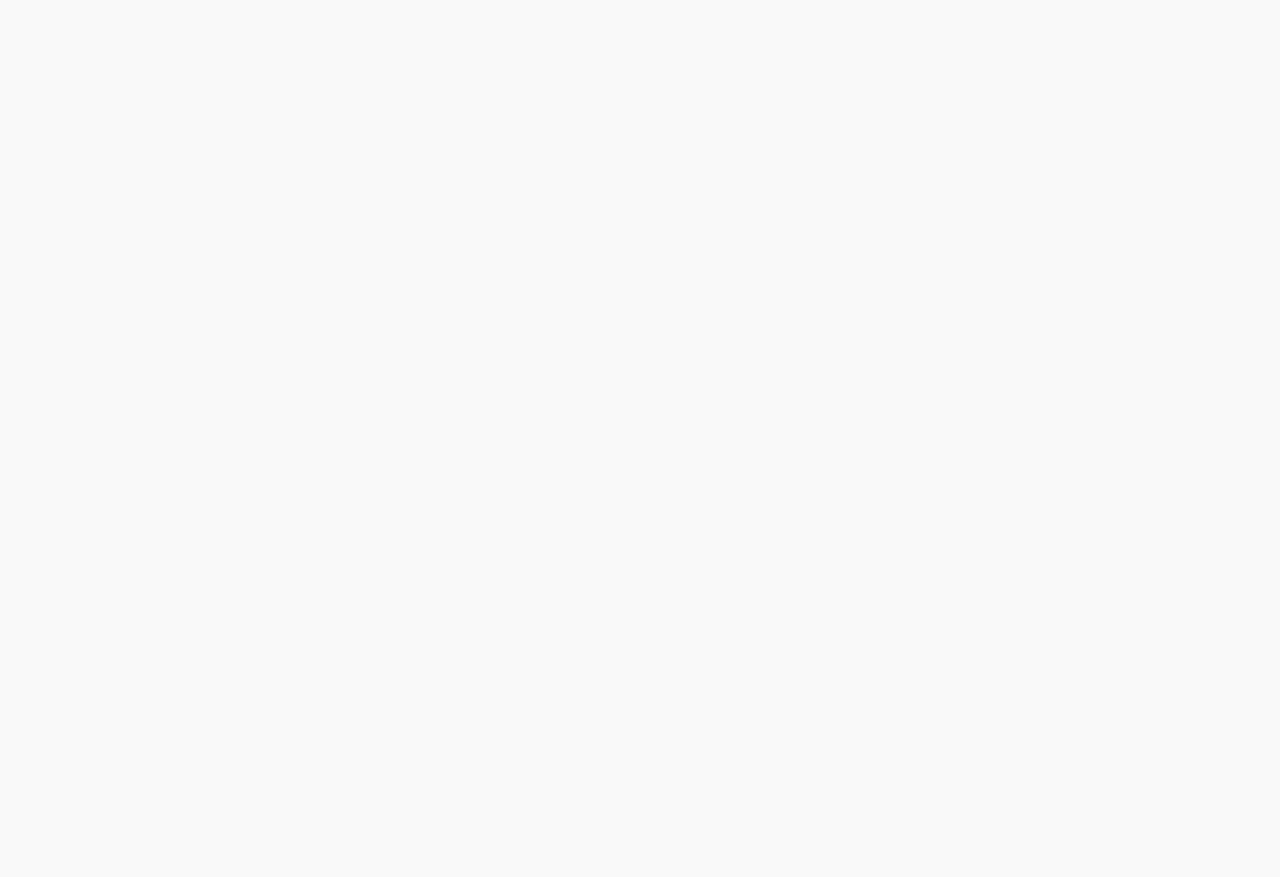
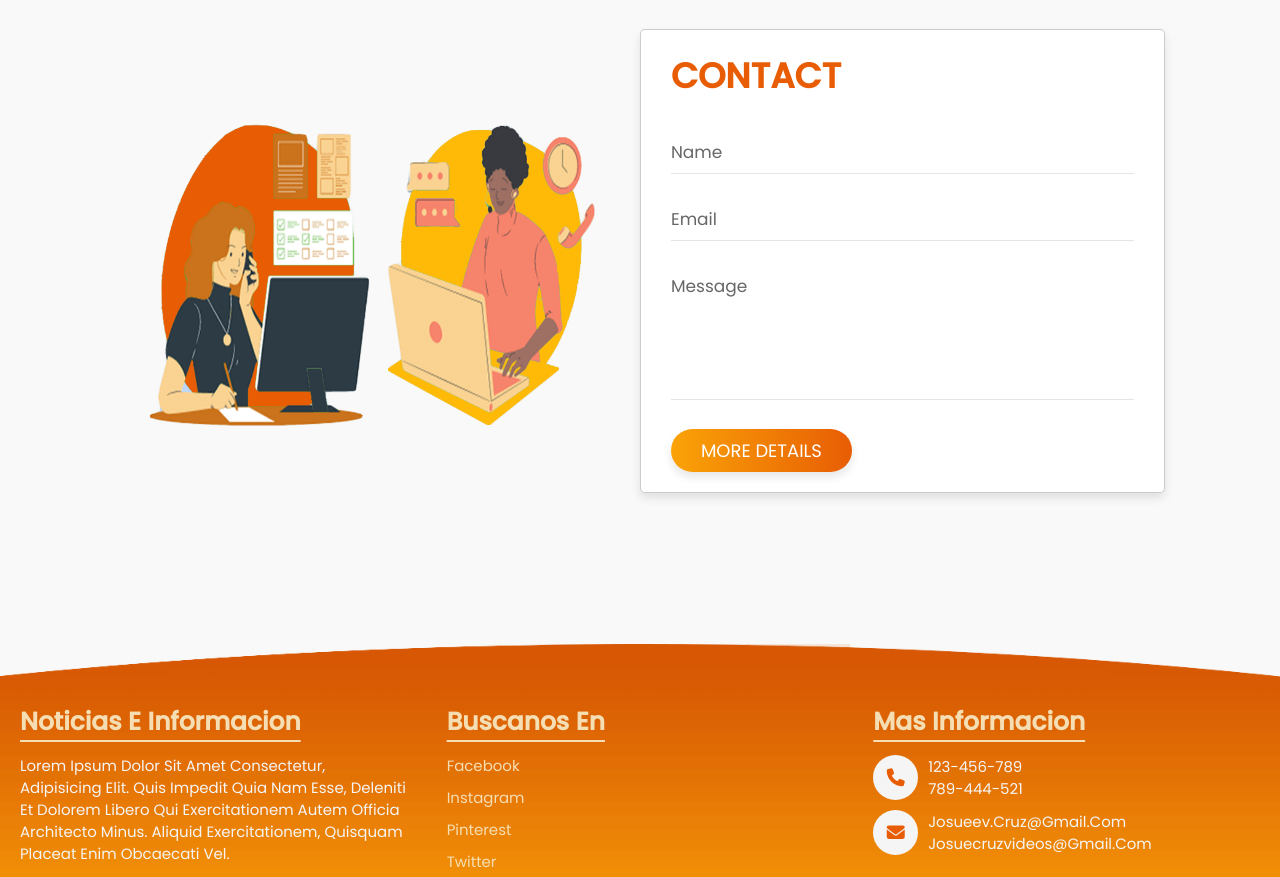
Before and after one commit to JosueEC/FULLSTACK-PROJECT-Foods-Javascript-React-Express-PostgreqSQL, a React (Create React App) app in the folder client/: page / in a window 1280 px wide. Shown: the part 1920-2797 px from the top of the page. Before the commit the page ends 1714 px from the top, so only its background shows below. Built offline with nearby package versions, Linux system fonts and the light colour scheme.

Commit message:
style(components): :lipstick: Creacion del componente Footer
Se creo el componente Footer para mostrar mas informacion de contacto para los usuarios, de igual forma es completamente responsivo

```diff
--- a/client/src/App.js
+++ b/client/src/App.js
@@ -2,6 +2,8 @@
 import Navbar from './components/Navbar/Navbar'
 import Home from './pages/Home/Home'
 import ContainerCardsDiet from './components/ContainerCardsDiet/ContainerCardsDiet';
+import Contact from './pages/Contact/Contact';
+import Footer from './components/Footer/Footer';
 
 function App() {
   return (
@@ -9,6 +11,8 @@ function App() {
       <Navbar />
       <Home />
       <ContainerCardsDiet />
+      <Contact />
+      <Footer />
     </div>
   );
 }
--- a/client/src/components/ContainerCardsDiet/ContainerCardsDiet.jsx
+++ b/client/src/components/ContainerCardsDiet/ContainerCardsDiet.jsx
@@ -6,7 +6,7 @@ import styles from './ContainerCardsDiet.module.css'
 export default function ContainerCardsDiet () {
   return (
     <section className={styles.detalles} id='detalles'>
-      <h1 className='heading'>RECIPES</h1>
+      <h1 className={styles.heading}>RECIPES</h1>
       <div className={styles.cajaContenedor}>
         <CardDiet />
         <CardDiet />
--- a/client/src/components/ContainerCardsDiet/ContainerCardsDiet.module.css
+++ b/client/src/components/ContainerCardsDiet/ContainerCardsDiet.module.css
@@ -1,3 +1,14 @@
+.heading {
+  text-align: center;
+  background: var(--verde);
+  color: transparent;
+  -webkit-background-clip: text;
+  background-clip: text;
+  font-size: 3.5rem;
+  text-transform: uppercase;
+  padding: 1rem;
+}
+
 .detalles .cajaContenedor {
   display: flex;
   align-items: center;
--- /dev/null
+++ b/client/src/components/Footer/Footer.jsx
@@ -0,0 +1,37 @@
+import React from 'react'
+
+import styles from './Footer.module.css'
+
+export default function Footer () {
+  return (
+    <div className={styles.footer}>
+      <div className={styles.cajaContenedor}>
+        <div className={styles.caja}>
+          <h3>noticias e informacion</h3>
+          <p>Lorem ipsum dolor sit amet consectetur, adipisicing elit. Quis impedit quia nam esse, deleniti et dolorem libero qui exercitationem autem officia architecto minus. Aliquid exercitationem, quisquam placeat enim obcaecati vel.</p>
+        </div>
+        <div className={styles.caja}>
+          <h3>buscanos en</h3>
+          <a href='#inicio'>facebook</a>
+          <a href='#inicio'>instagram</a>
+          <a href='#inicio'>pinterest</a>
+          <a href='#inicio'>twitter</a>
+        </div>
+        <div className={styles.caja}>
+          <h3>mas informacion</h3>
+          <div className={styles.info}>
+            <i className='fas fa-phone' />
+            <p>123-456-789<br/>789-444-521</p>
+          </div>
+          <div className={styles.info}>
+            <i className='fas fa-envelope' />
+            <p>josueev.cruz@gmail.com<br/>josuecruzvideos@gmail.com</p>
+          </div>
+        </div>
+      </div>
+      <h1 className={styles.creditos}>
+        &copy, copyrigth @ 2023 Josue Evangelista Cruz
+      </h1>
+    </div>
+  )
+}
--- /dev/null
+++ b/client/src/components/Footer/Footer.module.css
@@ -0,0 +1,69 @@
+.footer {
+  padding-top: 3rem;
+  background: url('./assets/fondo-footer.png') no-repeat;
+  background-size: cover;
+  background-position: center;
+}
+
+.footer .cajaContenedor {
+  display: flex;
+  flex-wrap: wrap;
+}
+
+.footer .cajaContenedor .caja {
+  flex: 1 1 25rem;
+  margin: 2rem;
+}
+
+.footer .cajaContenedor .caja h3 {
+  font-size: 2.5rem;
+  padding: 1rem 0;
+  color: wheat;
+  text-decoration: underline;
+  text-underline-offset: 1rem;
+}
+
+.footer .cajaContenedor .caja p {
+  font-size: 1.5rem;
+  padding: .5rem 0;
+  color: whitesmoke;
+}
+
+.footer .cajaContenedor .caja a {
+  display: block;
+  font-size: 1.5rem;
+  padding: .5rem 0;
+  color: wheat;
+}
+
+.footer .cajaContenedor .caja a:hover {
+  text-decoration: underline;
+}
+
+.footer .cajaContenedor .caja .info {
+  display: flex;
+  align-items: center;
+}
+
+.footer .cajaContenedor .caja .info i {
+  margin: .5rem 0;
+  margin-right: 1rem;
+  border-radius: 50%;
+  background: whitesmoke;
+  color: var(--verde);
+  font-size: 1.8rem;
+  height: 4.5rem;
+  width: 4.5rem;
+  line-height: 4.5rem;
+  text-align: center;
+}
+
+.footer .creditos {
+  font-size: 2rem;
+  font-weight: normal;
+  letter-spacing: .1rem;
+  color: wheat;
+  border-top: .1rem solid wheat;
+  padding: 2.5rem 1rem;
+  text-align: center;
+}
--- /dev/null
+++ b/client/src/pages/Contact/Contact.jsx
@@ -0,0 +1,31 @@
+import React from 'react'
+import Button from '../../components/Button/Button'
+
+import styles from './Contact.module.css'
+import imgContact from './assets/foto-contact.png'
+
+export default function Contact () {
+  return (
+    <section className={styles.contactos} id='contactos'>
+      <div className={styles.image}>
+        <img src={imgContact} alt='Contacto'/>
+      </div>
+      <form action=''>
+        <h1 className={styles.heading}>contact</h1>
+        <div className={styles.inputcaja}>
+          <input type='text' required/>
+          <label htmlFor=''>name</label>
+        </div>
+        <div className={styles.inputcaja}>
+          <input type='email' required/>
+          <label htmlFor=''>email</label>
+        </div>
+        <div className={styles.inputcaja}>
+          <textarea required name='' id='' cols={30} rows={10}></textarea>
+          <label htmlFor=''>message</label>
+        </div>
+        <Button />
+      </form>
+    </section>
+  )
+}
--- /dev/null
+++ b/client/src/pages/Contact/Contact.module.css
@@ -0,0 +1,81 @@
+.heading {
+  text-align: center;
+  background: var(--verde);
+  color: transparent;
+  -webkit-background-clip: text;
+  background-clip: text;
+  font-size: 3.5rem;
+  text-transform: uppercase;
+  padding: 1rem;
+}
+
+.contactos {
+  display: flex;
+  align-items: center;
+  justify-content: center;
+  flex-wrap: wrap;
+  padding-bottom: 4rem;
+}
+
+.contactos .image {
+  flex: 1 1 40rem;
+}
+
+.contactos .image img {
+  width: 100%;
+  padding: 2rem;
+}
+
+.contactos form {
+  flex: 1 1 40rem;
+  padding: 2rem 3rem;
+  border: .1rem solid rgba(0,0,0,.2);
+  box-shadow: 0 .5rem 1rem rgba(0,0,0,.1);
+  border-radius: .5rem;
+  background: white;
+}
+
+.contactos .heading {
+  text-align: left;
+  padding: 0;
+  padding-bottom: 2rem;
+}
+
+.contactos form .inputcaja {
+  position: relative;
+}
+
+.contactos form .inputcaja input,
+.contactos form .inputcaja textarea {
+  width: 100%;
+  background: none;
+  color: #333;
+  margin: 1.5rem 0;
+  padding: .5rem 0;
+  font-size: 1.7rem;
+  border-bottom: .1rem solid rgba(0,0,0,.1);
+  text-transform: none;
+}
+
+.contactos form .inputcaja textarea {
+  resize: none;
+  height: 13rem;
+}
+
+.contactos form .inputcaja label {
+  position: absolute;
+  top: 1.7rem;
+  left: 0;
+  font-size: 1.7rem;
+  color: #666;
+  transition: .2s linear;
+}
+
+.contactos form .inputcaja input:focus ~ label,
+.contactos form .inputcaja input:valid ~ label,
+.contactos form .inputcaja textarea:focus ~ label,
+.contactos form .inputcaja textarea:valid ~ label {
+  top: -.5rem;
+  font-size: 1.5rem;
+  color: var(--limon);
+}
```
Also changed, not shown: client/src/components/Footer/assets/fondo-footer.png (added), client/src/pages/About/About.jsx (added), client/src/pages/About/About.module.css (added), client/src/pages/Contact/assets/foto-contact.png (added).
